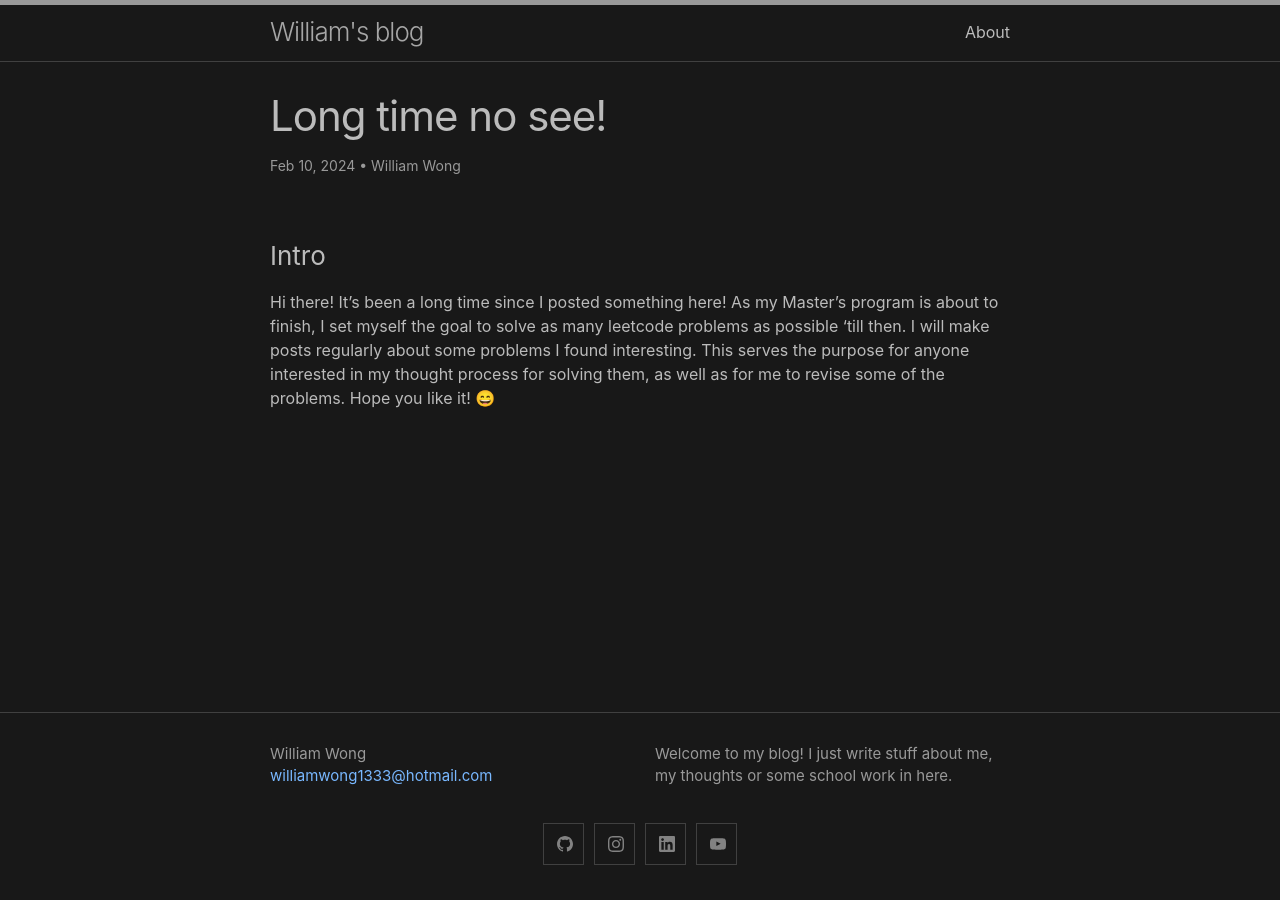
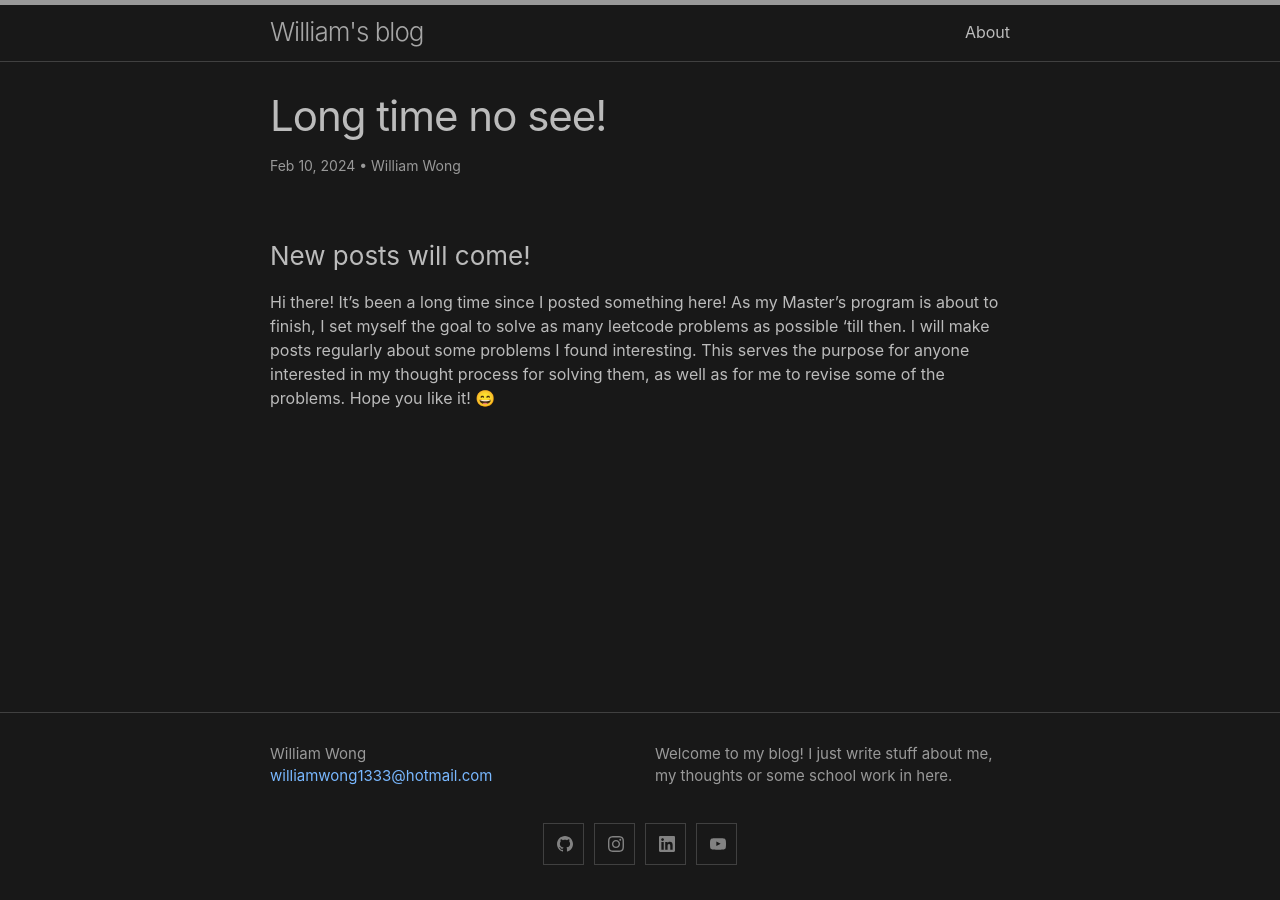
Before and after one commit to wongwil/wongwil.github.io, a Jekyll site: the page built from _posts/2024-02-10-long-time-no-see.md, in a window 1280 px wide. Built offline with Jekyll 4.4.1, drawn with Linux system fonts in a browser that asks for light colours; emoji names are drawn with the system emoji font; comment, search, counter and statistics services are not loaded.

Commit message:
Update 2024-02-10-long-time-no-see.md

```diff
--- a/_posts/2024-02-10-long-time-no-see.md
+++ b/_posts/2024-02-10-long-time-no-see.md
@@ -6,5 +6,5 @@ categories: uni
 published: true
 ---
 
-### Intro
+### New posts will come!
 Hi there! It's been a long time since I posted something here! As my Master's program is about to finish, I set myself the goal to solve as many leetcode problems as possible 'till then. I will make posts regularly about some problems I found interesting. This serves the purpose for anyone interested in my thought process for solving them, as well as for me to revise some of the problems. Hope you like it! :smile:
```
